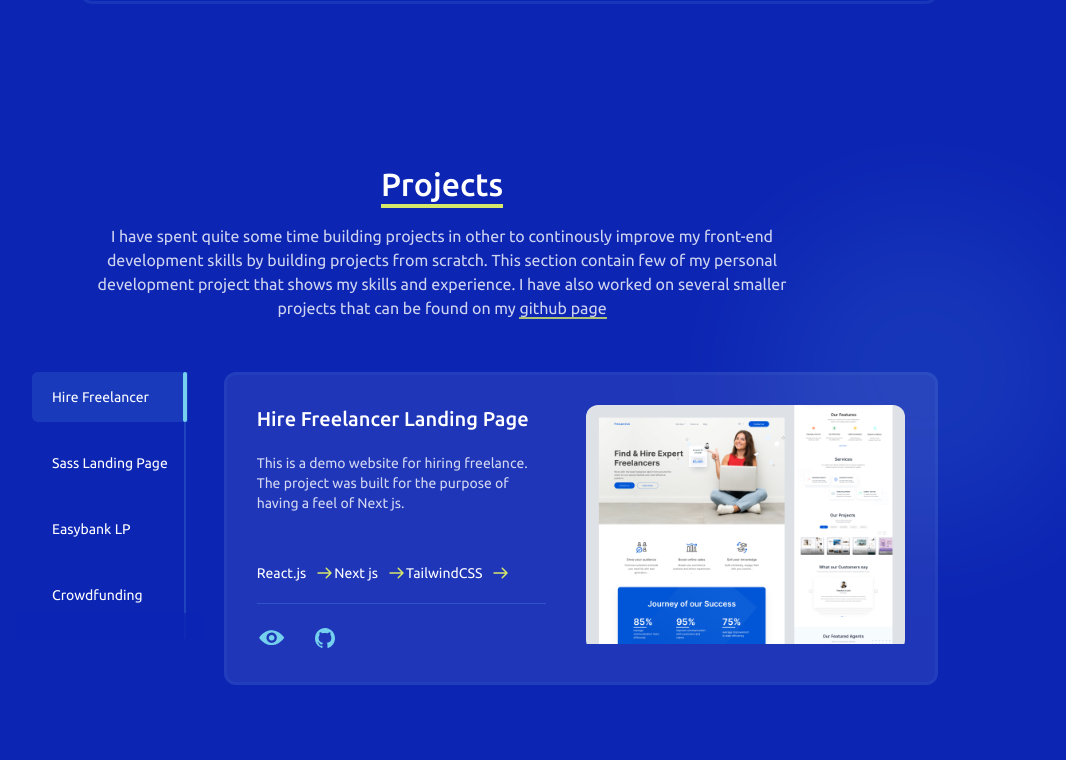
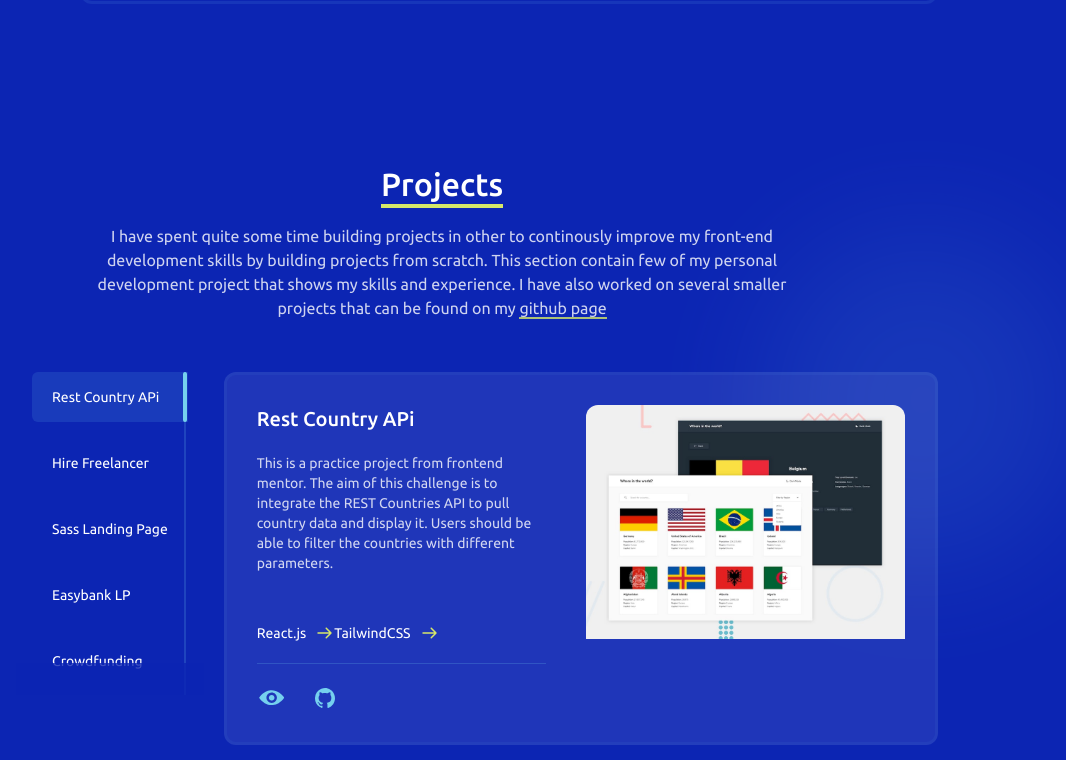
Before and after one commit to Teewaii/portfolioV3, a React (Create React App) app: page / in a window 1280 px wide. Shown: the part 2360-3120 px from the top of the page, without its empty margins (198-1264 px from the left). Built offline with nearby package versions, Linux system fonts and the light colour scheme; the HTML template or start-up script is replaced by a standard one; a web font is replaced by a local one.

Commit message:
Last comit

```diff
--- a/src/components/projects/project.js
+++ b/src/components/projects/project.js
@@ -1,7 +1,7 @@
 import sass from '../../img/sass.jpg';
 import easy from '../../img/easy.jpg';
 import crowd from '../../img/crowdfunding.jpg';
-import sunnyside from '../../img/sunnyside.jpg';
+import restCountry from '../../img/restCountry.jpg';
 import time_tracking from '../../img/time-tracking.jpg';
 import freelance from '../../img/freelance.jpg';
 
@@ -9,6 +9,19 @@ import freelance from '../../img/freelance.jpg';
 const Images = [
     {
         id: 1,
+        title: "Rest Country APi ",
+        head: "Rest Country APi",
+        desc: "This is a practice project from frontend mentor. The aim of this challenge is to integrate the REST Countries API to pull country data and display it. Users should be able to filter the countries with different parameters.",
+        pix: restCountry,
+        git: 'https://github.com/Teewaii/restCountries.git',
+        live: 'https://rest-countries-weld.vercel.app/',
+        tools: [
+            "React.js", "TailwindCSS"
+        ]
+    },
+    {
+
+        id: 2,
         title: "Hire Freelancer ",
         head: "Hire Freelancer Landing Page ",
         desc: "This is a demo website for hiring freelance. The project was built for the purpose of having a feel of Next js.",
@@ -20,7 +33,7 @@ const Images = [
         ]
     },
     {
-        id: 2,
+        id: 3,
         title: "Sass Landing Page ",
         head: "Digital Marketing Landing Page ",
         desc: "A personal project intended for a digital marketing company that showcases the company's products and services. ",
@@ -33,7 +46,7 @@ const Images = [
     },
 
     {
-        id: 3,
+        id: 4,
         title: "Easybank LP ",
         head: "Easybank Landing Page",
         desc: "This a bank demo front-end development challenge from Frontendmentor for personal development. ",
@@ -45,7 +58,7 @@ const Images = [
         ]
     },
     {
-        id: 4,
+        id: 5,
         title: "Crowdfunding ",
         head: "Crowdfunding Landing Page",
         desc: "This a crowd funding demo front-end development challenge from Frontendmentor for personal development. Users will be able make a selection of which pledge to make.",
@@ -58,7 +71,7 @@ const Images = [
     },
 
     {
-        id: 5,
+        id: 6,
         title: "Time tracking ",
         head: "Time tracking",
         desc: "This a Time tracking demo front-end development challenge from Frontendmentor for personal development. Users will be able to View the optimal layout for the site depending on their device's screen size, See hover states for all interactive elements on the page, Switch between viewing Daily, Weekly, and Monthly stats. ",
@@ -69,18 +82,7 @@ const Images = [
             "CSS", "Javascript"
         ]
     },
-    // {
-    //     id: 6,
-    //     title: "Sunnyside agency ",
-    //     head: "Sunnyside agency",
-    //     desc: "A simple website layout built for fun.",
-    //     pix: sunnyside,
-    //     git: 'https://github.com/Teewaii/Sunnyside-agency-landing-page-repo.git',
-    //     live: 'https://teewaii.github.io/Sunnyside-agency-landing-page-repo/',
-    //     tools: [
-    //         "Html", "CSS", "Javascript"
-    //     ]
-    // },
+
 
 ]
 
```
Also changed, not shown: src/img/restCountry.jpg (added).
